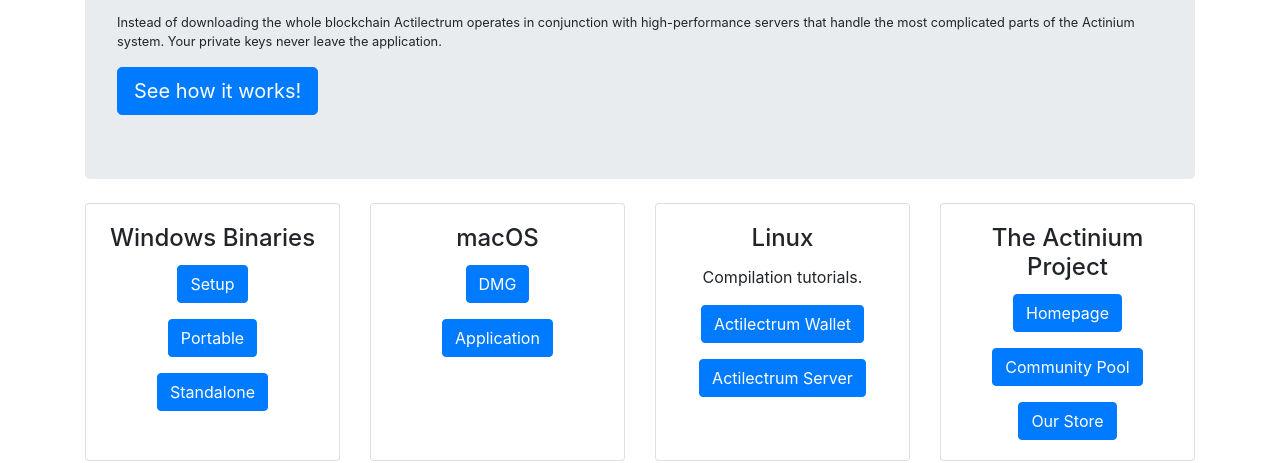
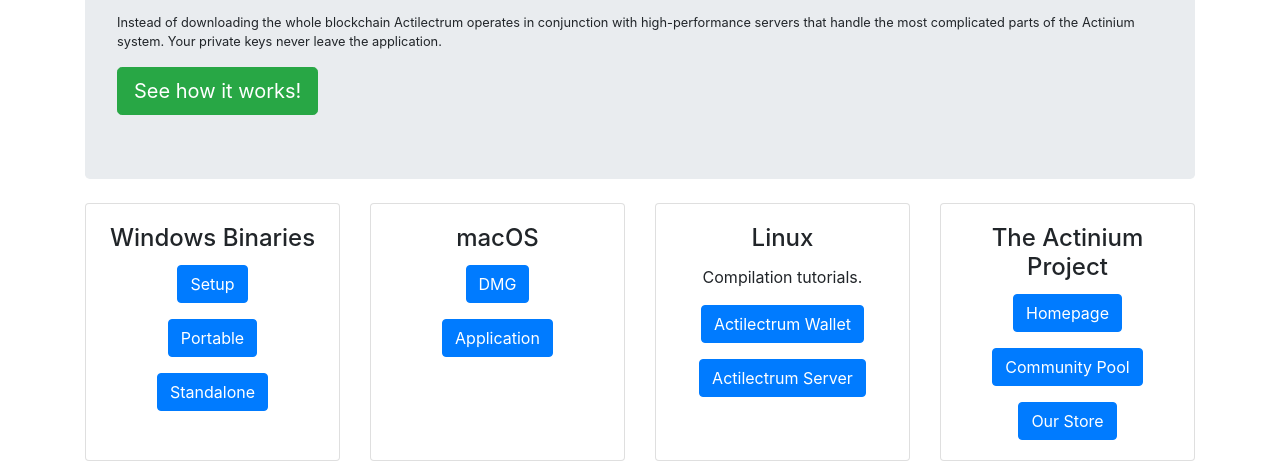
Before and after one commit to Actinium-project/actilectrum.org, a website: page index.html in a window 1280 px wide. Shown: the part 358-821 px from the top of the page. Drawn offline with Linux system fonts and the light colour scheme.

Commit message:
button color

```diff
--- a/index.html
+++ b/index.html
@@ -33,22 +33,6 @@
         <span class="navbar-toggler-icon"></span>
       </button>
       <div class="collapse navbar-collapse" id="navbarResponsive">
-        <!-- <ul class="navbar-nav ml-auto">
-          <li class="nav-item active">
-            <a class="nav-link" href="#">Home
-              <span class="sr-only">(current)</span>
-            </a>
-          </li>
-          <li class="nav-item">
-            <a class="nav-link" href="#">About</a>
-          </li>
-          <li class="nav-item">
-            <a class="nav-link" href="#">Services</a>
-          </li>
-          <li class="nav-item">
-            <a class="nav-link" href="#">Contact</a>
-          </li>
-        </ul> -->
       </div>
     </div>
   </nav>
@@ -61,7 +45,7 @@
       <h1 class="display-3">The lightweight Actinium Wallet</h1>
       <p class="lead">Fast Blockchain Sync, Hardware Wallets, Brain Wallets, SegWit and more.</p>
       <p class="small">Instead of downloading the whole blockchain Actilectrum operates in conjunction with high-performance servers that handle the most complicated parts of the Actinium system. Your private keys never leave the application.</p>
-      <a href="https://github.com/Actinium-project/Actilectrum/wiki/Using-Trezor-with-Actilectrum" target="_blank" class="btn btn-primary btn-lg">See how it works!</a>
+      <a href="https://github.com/Actinium-project/Actilectrum/wiki/Using-Trezor-with-Actilectrum" target="_blank" class="btn btn-success btn-lg">See how it works!</a>
     </header>
 
     <!-- Page Features -->
```
